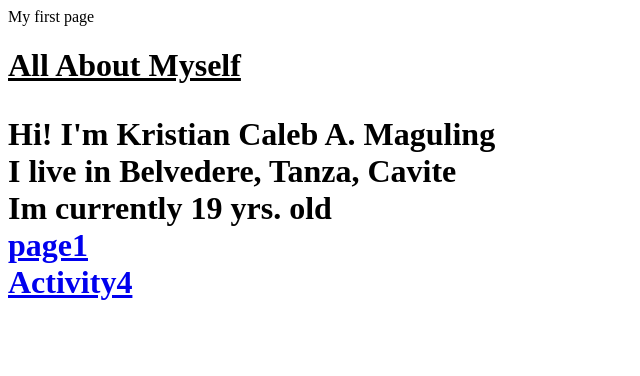
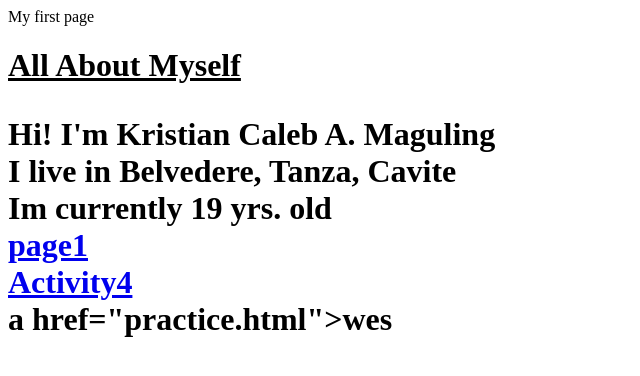
Before and after one commit to caleb1-hub/caleb1-hub.github.io, a plain HTML site: page index.html in a window 1280 px wide. Shown: the whole page, without its empty margins (0-640 px from the left). Drawn offline with Linux system fonts and the light colour scheme.

Commit message:
Update index.html

```diff
--- a/index.html
+++ b/index.html
@@ -9,3 +9,4 @@ My first page <br>
     Im currently 19 yrs. old<br>
     <a href="page1.html">page1</a><br>
     <a href="activity4.html">Activity4</a><br>
+    a href="practice.html">wes</a><br>
```
